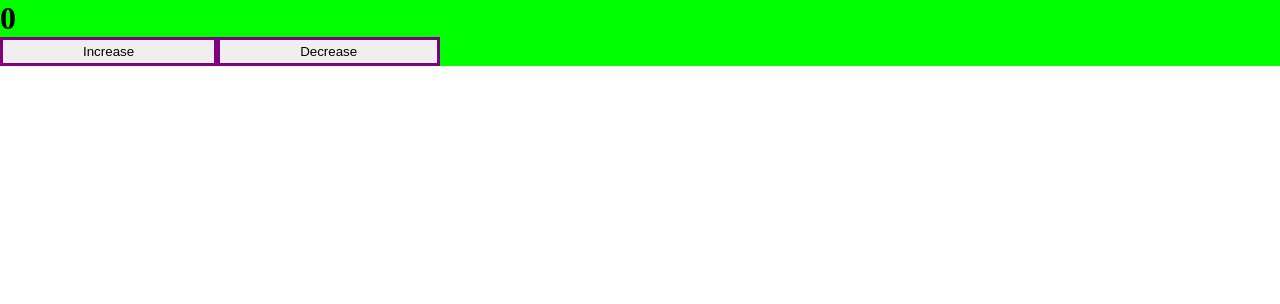
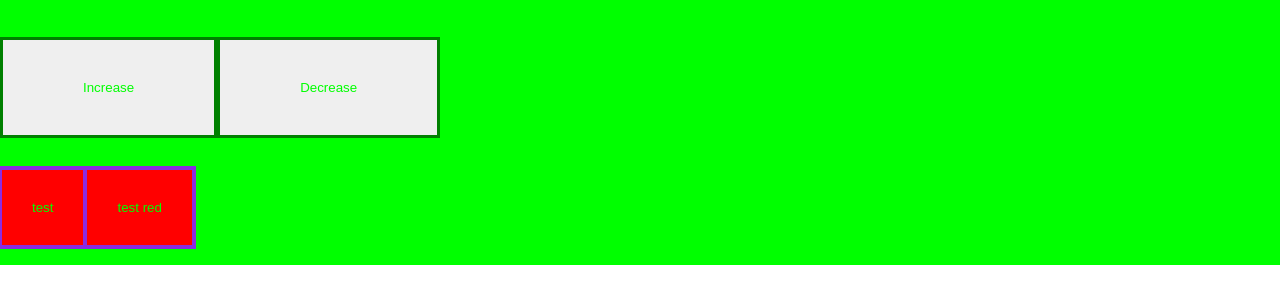
Before and after one commit to serge-st/production-setup, a React app: page / in a window 1280 px wide. Shown: the top 304 px of the page. Built offline with nearby package versions, Linux system fonts and the light colour scheme.

Commit message:
feat: testing css modules

```diff
--- /dev/null
+++ b/src/App.module.scss
@@ -0,0 +1,9 @@
+.btn {
+    border: 2px solid blueviolet;
+    outline: 2px solid blueviolet;
+    padding: 30px;
+    margin-top: 30px;
+}
+.btn {
+    background-color: red;
+}
--- a/src/App.tsx
+++ b/src/App.tsx
@@ -1,11 +1,15 @@
 import { FC } from 'react';
 import Counter from './Components/Counter';
 import './index.scss';
+import classes from './App.module.scss';
 
 const App: FC = () => {
     return (
         <div className='App'>
             <Counter />
+            <button className={classes.btn}>test</button>
+            <button className={classes.btn}>test red</button>
+            <p className="test">test p should be lime</p>
         </div>
     );
 };
--- a/src/Components/Counter.module.scss
+++ b/src/Components/Counter.module.scss
@@ -1,5 +1,5 @@
 .btn {
-    padding: 4px 80px;
+    padding: 40px 80px;
     border-radius: 0;
-    border: 3px solid purple;
+    border: 3px solid green;
 }
--- a/src/index.scss
+++ b/src/index.scss
@@ -3,6 +3,7 @@
 *::after {
 	margin: 0;
 	padding: 0;
+	color: lime;
 	-moz-box-sizing: border-box;
 	-webkit-box-sizing: border-box;
 	box-sizing: border-box;
```
